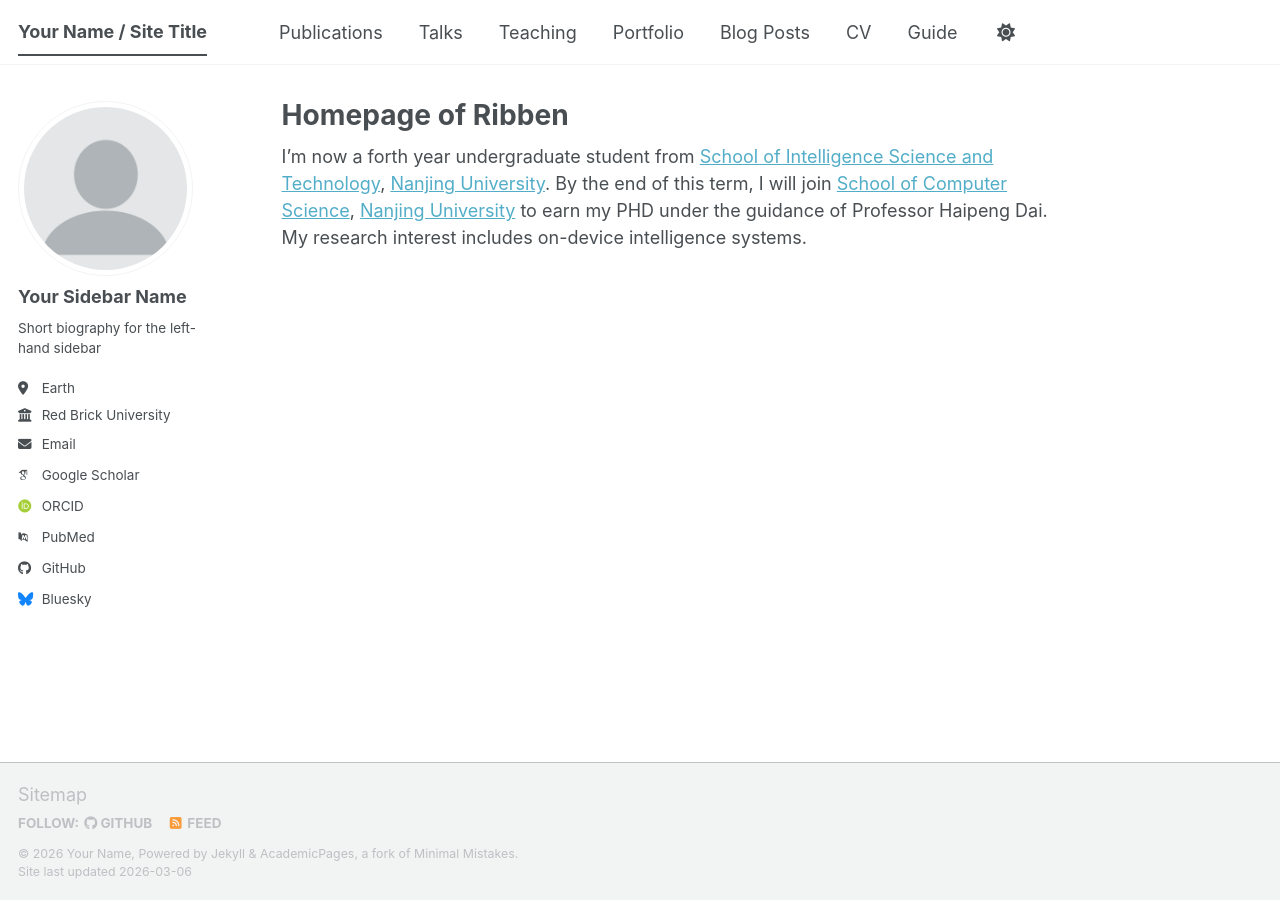
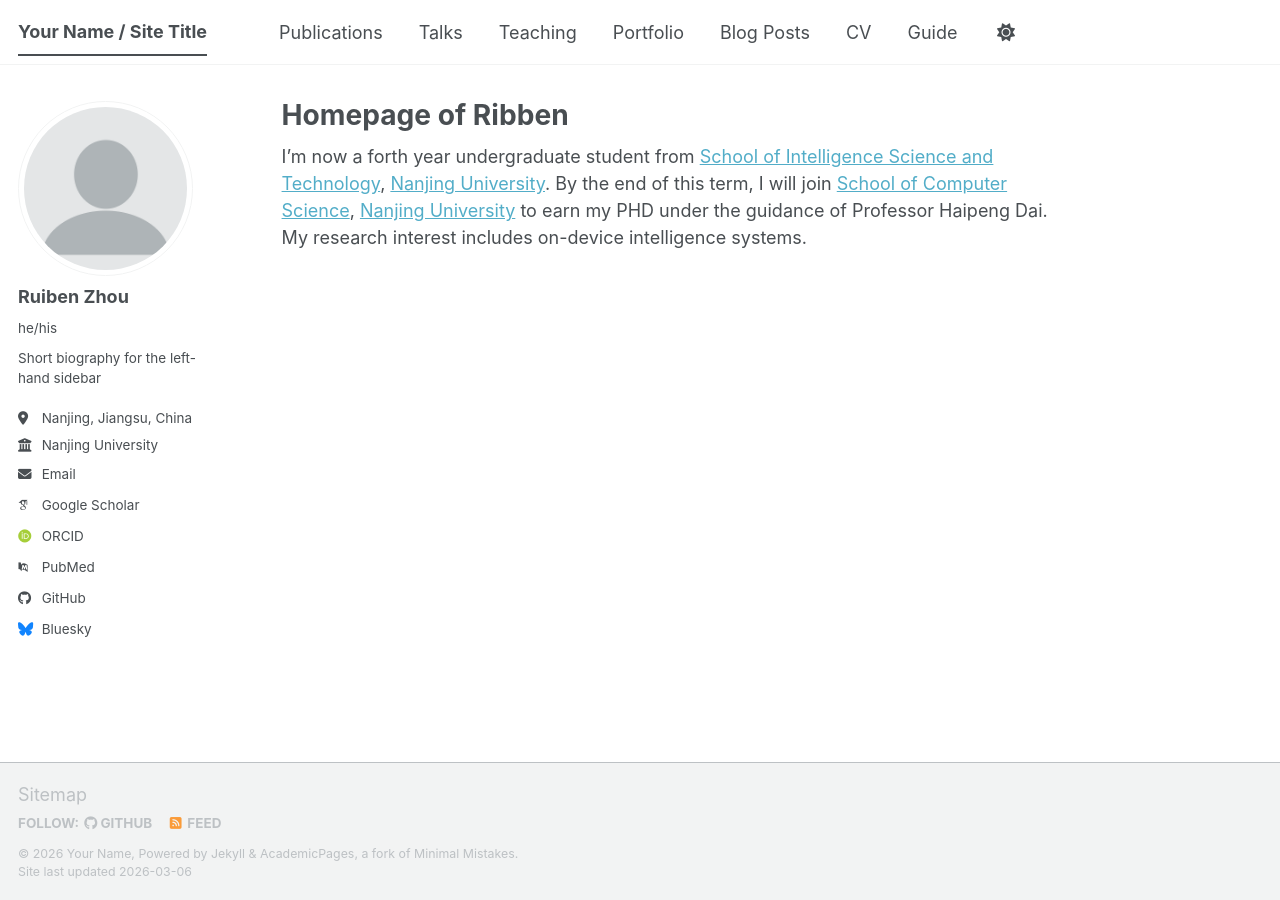
Before and after one commit to ZhouRB7/ZhouRB7.github.io, a Jekyll site: the page built from _pages/about.md, in a window 1280 px wide. Built offline with Jekyll 4.4.1, drawn with Linux system fonts in a browser that asks for light colours; some web fonts are replaced; a script bundle is joined from its source files by our own code; library files that are not in the unit come from our copies.

Commit message:
Update author information in config file

```diff
--- a/_config.yml
+++ b/_config.yml
@@ -24,11 +24,11 @@ repository               : "academicpages/academicpages.github.io"
 author:
   # Biographic information
   avatar           : "profile.png"
-  name             : "Your Sidebar Name"
-  pronouns         : # example: "she/her"
+  name             : "Ruiben Zhou"
+  pronouns         :  "he/his"
   bio              : "Short biography for the left-hand sidebar"
-  location         : "Earth"
-  employer         : "Red Brick University"
+  location         : "Nanjing, Jiangsu, China"
+  employer         : "Nanjing University"
   uri              : # URL
   email            : "none@example.org"
 
```
